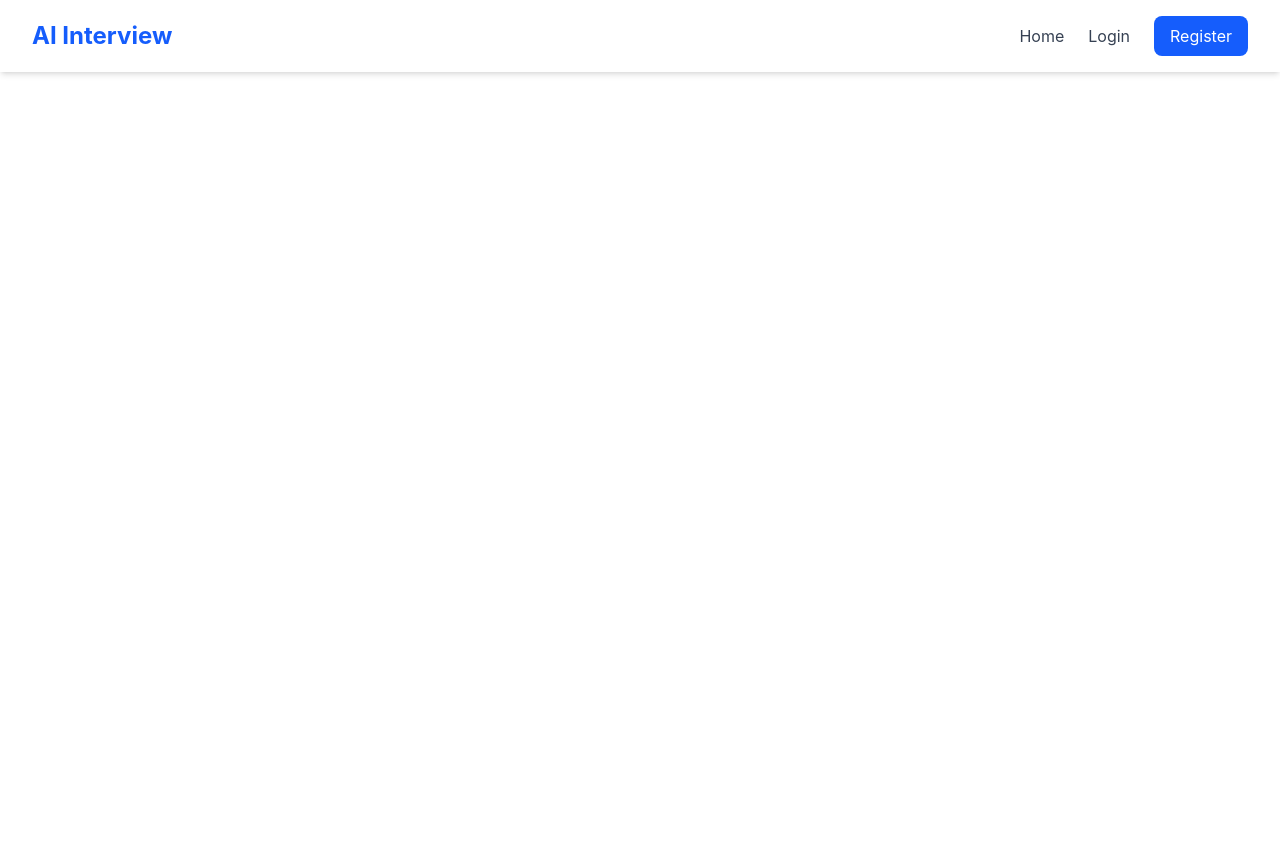
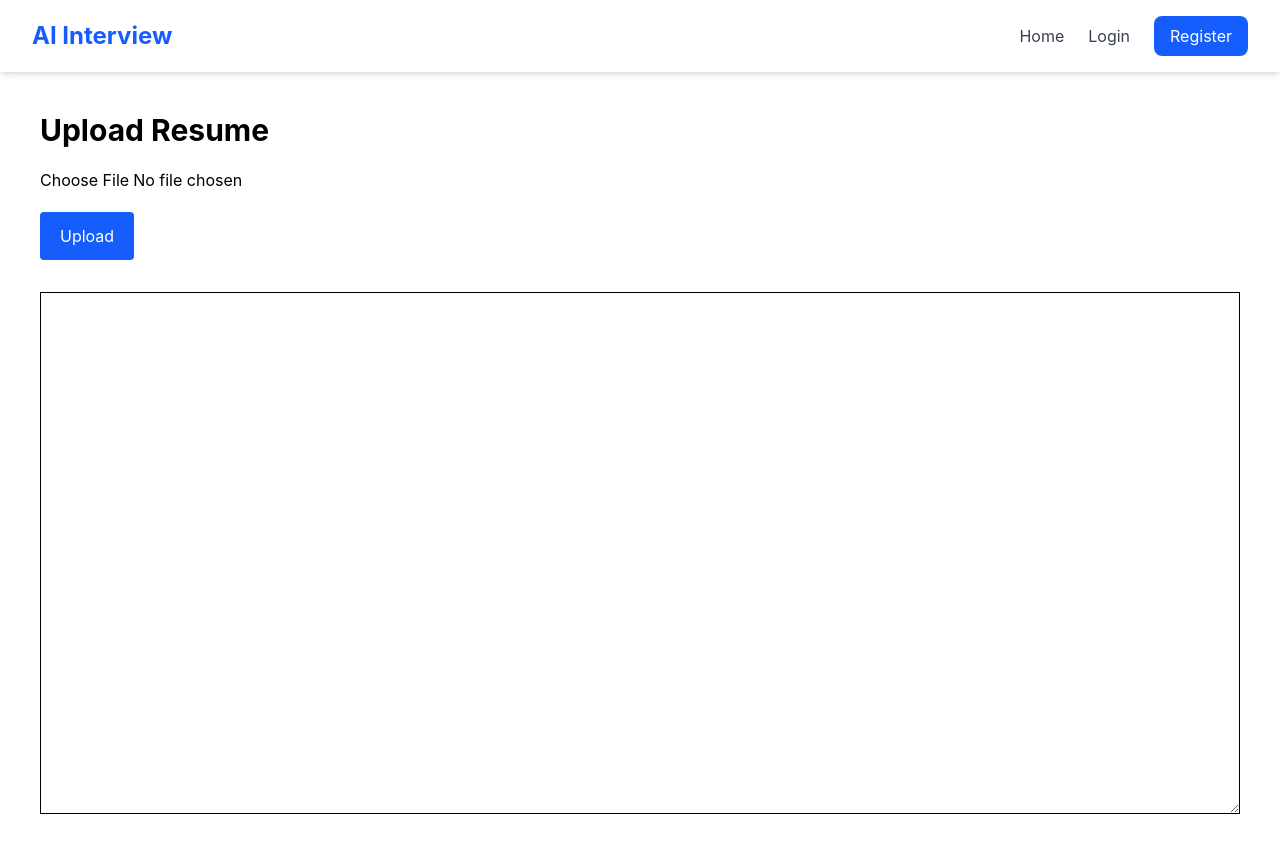
Before and after one commit to gourav397/ai-mock-interview-frontend, a React app: page /upload-resume in a window 1280 px wide. Shown: the top 852 px of the page. Before the commit the page ends 800 px from the top, so only its background shows below. Built offline with nearby package versions, Linux system fonts and the light colour scheme; the HTML template or start-up script is replaced by a standard one.

Commit message:
Added resume upload button

```diff
--- a/src/App.jsx
+++ b/src/App.jsx
@@ -2,6 +2,7 @@ import { BrowserRouter } from "react-router-dom";
 import AppRoutes from "./routes/AppRoutes";
 import Navbar from "./components/layout/Navbar";
 import Result from "./pages/Result";
+import UploadResume from "./pages/UploadResume";
 
 function App() {
   return (
--- a/src/pages/Dashboard/Dashboard.jsx
+++ b/src/pages/Dashboard/Dashboard.jsx
@@ -131,6 +131,25 @@ Start Test
             </button>
 
           </div>
+
+          <div className="p-5 border rounded-xl">
+
+<h2 className="font-bold text-xl">
+📄 Upload Resume
+</h2>
+
+<p className="text-gray-500 mt-2">
+Upload your Resume for AI Interview
+</p>
+
+<button
+onClick={() => navigate("/upload-resume")}
+className="mt-4 bg-indigo-600 text-white px-4 py-2 rounded-lg"
+>
+Upload Resume
+</button>
+
+</div>
 
 
 
--- /dev/null
+++ b/src/pages/UploadResume.jsx
@@ -0,0 +1,129 @@
+import { useState } from "react";
+import API from "../services/api";
+
+function UploadResume() {
+
+    const [file,setFile] = useState(null);
+
+    const [text,setText] = useState("");
+
+    const uploadResume = async()=>{
+
+        if(!file){
+
+            return alert("Choose Resume");
+
+        }
+
+        const formData =
+            new FormData();
+
+        formData.append(
+            "resume",
+            file
+        );
+
+        try{
+
+            const res =
+                await API.post(
+
+                    "/upload/resume",
+
+                    formData,
+
+                    {
+
+                        headers:{
+
+                            "Content-Type":"multipart/form-data"
+
+                        }
+
+                    }
+
+                );
+
+            alert("Uploaded");
+
+            setText(
+                res.data.extractedText
+            );
+
+        }
+
+        catch(error){
+
+            alert(error.response?.data?.message);
+
+        }
+
+    };
+
+
+
+    return(
+
+        <div
+        className="p-10"
+        >
+
+            <h1
+            className="text-3xl font-bold"
+            >
+
+                Upload Resume
+
+            </h1>
+
+            <input
+
+            type="file"
+
+            accept=".pdf,.docx,.txt"
+
+            onChange={(e)=>{
+
+                setFile(
+                    e.target.files[0]
+                );
+
+            }}
+
+            className="mt-5"
+
+            />
+
+            <br/>
+
+            <button
+
+            onClick={uploadResume}
+
+            className="bg-blue-600 text-white px-5 py-3 rounded mt-5"
+
+            >
+
+                Upload
+
+            </button>
+
+            <textarea
+
+            value={text}
+
+            readOnly
+
+            rows={20}
+
+            className="w-full border mt-8 p-5"
+
+            />
+
+        </div>
+
+    );
+
+}
+
+export default UploadResume;
--- a/src/routes/AppRoutes.jsx
+++ b/src/routes/AppRoutes.jsx
@@ -14,6 +14,8 @@ import Interview from "../pages/Interview/Interview";
 import Exam from "../pages/Exam/Exam";
 import Test from "../pages/Test/Test";
 import Result from "../pages/Result";
+
+import UploadResume from "../pages/UploadResume";
 
 // Admin Pages
 import Admin from "../pages/Admin/Admin";
@@ -64,6 +66,13 @@ function AppRoutes(){
         path="/profile"
         element={<Profile />}
       />
+
+      <Route
+        path="/upload-resume"
+        element={<UploadResume />}
+      />
+
+
 
       <Route
        path="/category"
```
